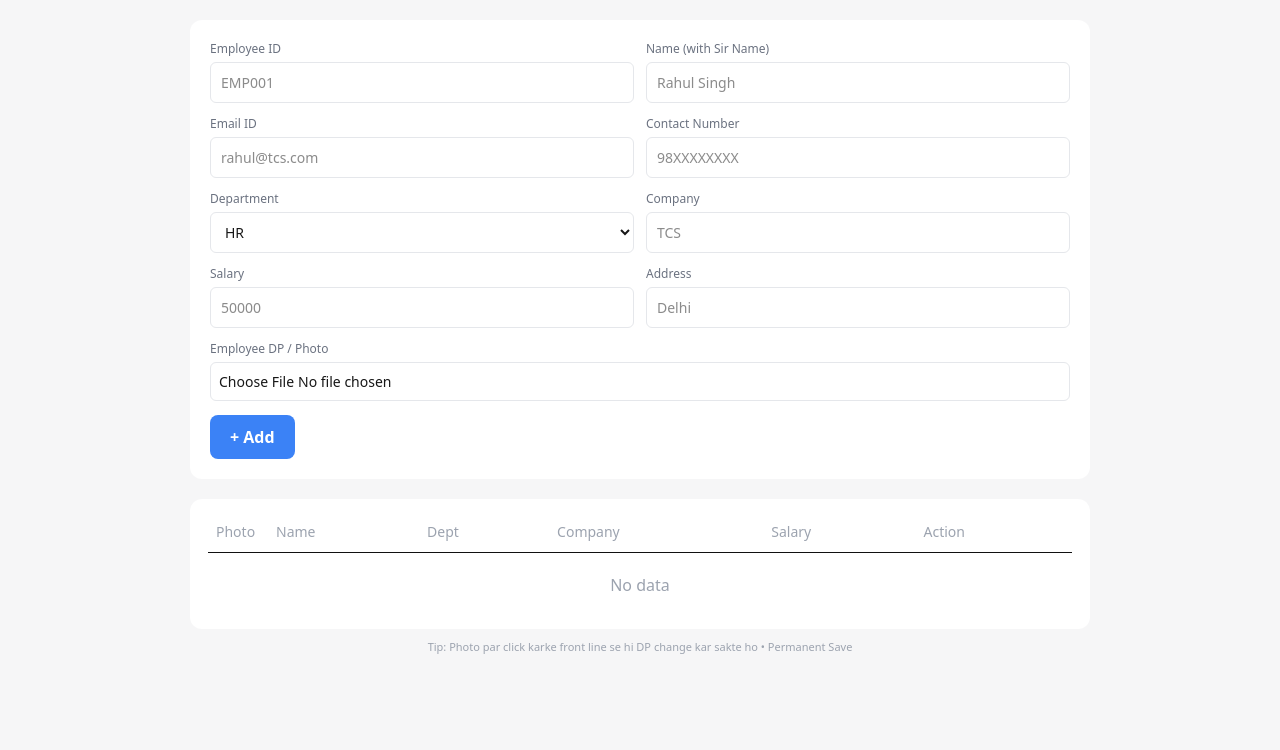
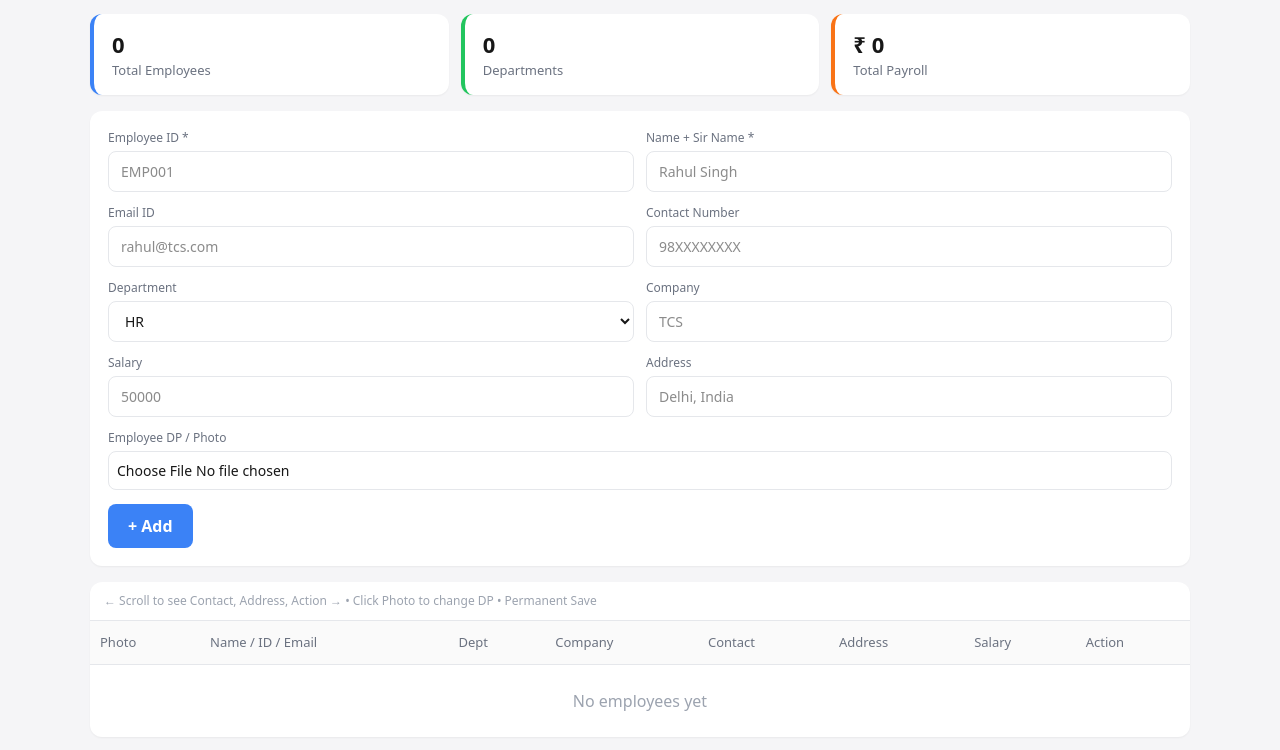
Before and after one commit to aasmasingh604-cloud/ems-pro-dashboard, a Next.js app: page / in a window 1280 px wide. Shown: the top 750 px of the page. Built offline with nearby package versions, Linux system fonts and the light colour scheme.

Commit message:
final auto count design

```diff
--- a/app/page.js
+++ b/app/page.js
@@ -4,16 +4,16 @@ import { useState, useEffect } from "react";
 export default function Page() {
   const [list, setList] = useState([]);
   const [form, setForm] = useState({
-    id:"", name:"", dept:"HR", comp:"", sal:"", email:"", phone:"", empId:"", address:"", photo:""
+    id:"", empId:"", name:"", email:"", phone:"", dept:"HR", comp:"", sal:"", address:"", photo:""
   });
   const [isEdit, setIsEdit] = useState(false);
 
   useEffect(()=>{
-    const saved = localStorage.getItem("ems-line-by-line-dp");
-    if(saved) setList(JSON.parse(saved));
+    const s = localStorage.getItem("ems-final-auto-v4");
+    if(s) setList(JSON.parse(s));
   },[]);
   useEffect(()=>{
-    localStorage.setItem("ems-line-by-line-dp", JSON.stringify(list));
+    localStorage.setItem("ems-final-auto-v4", JSON.stringify(list));
   },[list]);
 
   const handlePhoto = (e)=>{
@@ -25,95 +25,118 @@ export default function Page() {
   };
 
   const handleSubmit = ()=>{
-    if(!form.name) return alert("Name required");
+    if(!form.name || !form.empId) return alert("Emp ID & Name required");
     if(isEdit){
       setList(list.map(x=> x.id===form.id ? form : x));
       setIsEdit(false);
     } else {
       setList([...list, {...form, id:Date.now().toString()}]);
     }
-    setForm({id:"", name:"", dept:"HR", comp:"", sal:"", email:"", phone:"", empId:"", address:"", photo:""});
+    setForm({id:"", empId:"", name:"", email:"", phone:"", dept:"HR", comp:"", sal:"", address:"", photo:""});
   };
 
-  // Front line par hi DP change karne ke liye
-  const updateDPInline = (id, file)=>{
+  // Auto Calculations
+  const totalEmp = list.length;
+  const totalDepts = new Set(list.map(x=>x.dept)).size;
+  const totalPayroll = list.reduce((a,b)=> a + (Number(b.sal)||0), 0);
+
+  const updateDP = (id, file)=>{
     if(!file) return;
     const r = new FileReader();
-    r.onloadend = ()=>{
-      setList(list.map(x=> x.id===id ? {...x, photo:r.result} : x));
-    };
+    r.onloadend = ()=> setList(list.map(x=> x.id===id ? {...x, photo:r.result} : x));
     r.readAsDataURL(file);
   };
 
   return (
-    <div style={{minHeight:"100vh", background:"#f6f6f7", fontFamily:"system-ui", padding:"20px"}}>
-      <div style={{maxWidth:"900px", margin:"auto"}}>
+    <div style={{minHeight:"100vh", background:"#f5f5f7", fontFamily:"system-ui", padding:"14px"}}>
+      <div style={{maxWidth:"1100px", margin:"auto"}}>
 
-        {/* FORM - Line by line with labels */}
-        <div style={{background:"white", borderRadius:"12px", padding:"20px", marginBottom:"20px"}}>
+        {/* TOP 3 CARDS - Auto Count */}
+        <div style={{display:"grid", gridTemplateColumns:"1fr 1fr 1fr", gap:"12px", marginBottom:"16px"}}>
+          <div style={{background:"white", borderRadius:"12px", padding:"14px 18px", borderLeft:"4px solid #3b82f6", boxShadow:"0 1px 2px rgba(0,0,0,0.05)"}}>
+            <div style={{fontSize:"22px", fontWeight:"800"}}>{totalEmp}</div>
+            <div style={{fontSize:"13px", color:"#6b7280"}}>Total Employees</div>
+          </div>
+          <div style={{background:"white", borderRadius:"12px", padding:"14px 18px", borderLeft:"4px solid #22c55e", boxShadow:"0 1px 2px rgba(0,0,0,0.05)"}}>
+            <div style={{fontSize:"22px", fontWeight:"800"}}>{totalDepts}</div>
+            <div style={{fontSize:"13px", color:"#6b7280"}}>Departments</div>
+          </div>
+          <div style={{background:"white", borderRadius:"12px", padding:"14px 18px", borderLeft:"4px solid #f97316", boxShadow:"0 1px 2px rgba(0,0,0,0.05)"}}>
+            <div style={{fontSize:"22px", fontWeight:"800"}}>₹ {totalPayroll}</div>
+            <div style={{fontSize:"13px", color:"#6b7280"}}>Total Payroll</div>
+          </div>
+        </div>
+
+        {/* FORM - All fields line by line */}
+        <div style={{background:"white", borderRadius:"12px", padding:"18px", marginBottom:"16px", boxShadow:"0 1px 2px rgba(0,0,0,0.05)"}}>
           <div style={{display:"grid", gridTemplateColumns:"1fr 1fr", gap:"12px"}}>
-            <div><label style={lb}>Employee ID</label><input style={inp} placeholder="EMP001" value={form.empId} onChange={e=>setForm({...form, empId:e.target.value})}/></div>
-            <div><label style={lb}>Name (with Sir Name)</label><input style={inp} placeholder="Rahul Singh" value={form.name} onChange={e=>setForm({...form, name:e.target.value})}/></div>
+            <div><label style={lb}>Employee ID *</label><input style={inp} placeholder="EMP001" value={form.empId} onChange={e=>setForm({...form, empId:e.target.value})}/></div>
+            <div><label style={lb}>Name + Sir Name *</label><input style={inp} placeholder="Rahul Singh" value={form.name} onChange={e=>setForm({...form, name:e.target.value})}/></div>
             <div><label style={lb}>Email ID</label><input style={inp} placeholder="rahul@tcs.com" value={form.email} onChange={e=>setForm({...form, email:e.target.value})}/></div>
             <div><label style={lb}>Contact Number</label><input style={inp} placeholder="98XXXXXXXX" value={form.phone} onChange={e=>setForm({...form, phone:e.target.value})}/></div>
-            <div><label style={lb}>Department</label><select style={inp} value={form.dept} onChange={e=>setForm({...form, dept:e.target.value})}><option>HR</option><option>IT</option><option>Sales</option><option>Finance</option></select></div>
+            <div><label style={lb}>Department</label><select style={inp} value={form.dept} onChange={e=>setForm({...form, dept:e.target.value})}><option>HR</option><option>IT</option><option>Sales</option><option>Finance</option><option>Marketing</option></select></div>
             <div><label style={lb}>Company</label><input style={inp} placeholder="TCS" value={form.comp} onChange={e=>setForm({...form, comp:e.target.value})}/></div>
-            <div><label style={lb}>Salary</label><input style={inp} placeholder="50000" value={form.sal} onChange={e=>setForm({...form, sal:e.target.value})}/></div>
-            <div><label style={lb}>Address</label><input style={inp} placeholder="Delhi" value={form.address} onChange={e=>setForm({...form, address:e.target.value})}/></div>
+            <div><label style={lb}>Salary</label><input type="number" style={inp} placeholder="50000" value={form.sal} onChange={e=>setForm({...form, sal:e.target.value})}/></div>
+            <div><label style={lb}>Address</label><input style={inp} placeholder="Delhi, India" value={form.address} onChange={e=>setForm({...form, address:e.target.value})}/></div>
             <div style={{gridColumn:"span 2"}}><label style={lb}>Employee DP / Photo</label><input type="file" accept="image/*" onChange={handlePhoto} style={{...inp, padding:"8px"}}/>{form.photo && <img src={form.photo} style={{width:"50px", height:"50px", borderRadius:"50%", marginTop:"8px", objectFit:"cover"}}/>}</div>
           </div>
-          <button onClick={handleSubmit} style={{marginTop:"14px", background:"#3b82f6", color:"white", padding:"10px 20px", border:"none", borderRadius:"8px", fontWeight:"600", cursor:"pointer"}}>{isEdit ? "Update" : "+ Add"}</button>
+          <button onClick={handleSubmit} style={btn}>{isEdit ? "Update Employee" : "+ Add"}</button>
+          {isEdit && <button onClick={()=>{setIsEdit(false); setForm({id:"", empId:"", name:"", email:"", phone:"", dept:"HR", comp:"", sal:"", address:"", photo:""})}} style={{marginLeft:"8px", background:"#f1f5f9", padding:"10px 16px", borderRadius:"8px", border:"none"}}>Cancel</button>}
         </div>
 
-        {/* TABLE - EXACT Screenshot jaisa line by line */}
-        <div style={{background:"white", borderRadius:"12px", padding:"12px 18px"}}>
-          <table style={{width:"100%", borderCollapse:"collapse"}}>
+        {/* TABLE - Screenshot jaisa + all fields front */}
+        <div style={{background:"white", borderRadius:"12px", padding:"0", overflow:"hidden", boxShadow:"0 1px 2px rgba(0,0,0,0.05)"}}>
+          <div style={{padding:"10px 14px", fontSize:"12px", color:"#9ca3af"}}>← Scroll to see Contact, Address, Action → • Click Photo to change DP • Permanent Save</div>
+          <div style={{overflowX:"auto"}}>
+            <table style={{width:"100%", borderCollapse:"collapse", minWidth:"900px"}}>
               <thead>
-              <tr style={{color:"#9ca3af", fontSize:"14px", textAlign:"left"}}>
-                <th style={{padding:"10px 8px", fontWeight:"400", width:"60px"}}>Photo</th>
-                <th style={{padding:"10px 8px", fontWeight:"400"}}>Name</th>
-                <th style={{padding:"10px 8px", fontWeight:"400"}}>Dept</th>
-                <th style={{padding:"10px 8px", fontWeight:"400"}}>Company</th>
-                <th style={{padding:"10px 8px", fontWeight:"400"}}>Salary</th>
-                <th style={{padding:"10px 8px", fontWeight:"400"}}>Action</th>
+                <tr style={{color:"#6b7280", fontSize:"13px", textAlign:"left", background:"#fafafa", borderBottom:"1px solid #e5e7eb", borderTop:"1px solid #e5e7eb"}}>
+                  <th style={th}>Photo</th>
+                  <th style={th}>Name / ID / Email</th>
+                  <th style={th}>Dept</th>
+                  <th style={th}>Company</th>
+                  <th style={th}>Contact</th>
+                  <th style={th}>Address</th>
+                  <th style={th}>Salary</th>
+                  <th style={th}>Action</th>
                 </tr>
-              <tr><td colSpan="6" style={{borderBottom:"1.5px solid #111", padding:0}}></td></tr>
               </thead>
               <tbody>
                 {list.map(emp=>(
-                <>
-                <tr key={emp.id} style={{borderBottom:"1px solid #e5e7eb"}}>
-                  <td style={{padding:"12px 8px"}}>
+                  <tr key={emp.id} style={{borderBottom:"1px solid #f0f0f0"}}>
+                    <td style={{padding:"12px 10px"}}>
                       <label style={{cursor:"pointer"}}>
-                      {emp.photo ? <img src={emp.photo} style={{width:"38px", height:"38px", borderRadius:"50%", objectFit:"cover", border:"1px solid #e5e7eb"}}/> : <div style={{width:"38px", height:"38px", borderRadius:"50%", background:"#f3f4f6", display:"flex", alignItems:"center", justifyContent:"center", fontSize:"11px"}}>UPLOAD</div>}
-                      <input type="file" accept="image/*" style={{display:"none"}} onChange={e=>updateDPInline(emp.id, e.target.files[0])}/>
+                        {emp.photo ? <img src={emp.photo} style={{width:"40px", height:"40px", borderRadius:"50%", objectFit:"cover"}}/> : <div style={{width:"40px", height:"40px", borderRadius:"50%", background:"#f3f4f6", display:"flex", alignItems:"center", justifyContent:"center", fontSize:"10px"}}>DP</div>}
+                        <input type="file" accept="image/*" style={{display:"none"}} onChange={e=>updateDP(emp.id, e.target.files[0])}/>
                       </label>
                     </td>
-                  <td style={{padding:"12px 8px", fontSize:"15px", color:"#111827"}}>
-                    {emp.name}
-                    <div style={{fontSize:"10px", color:"#6b7280"}}>{emp.empId} {emp.email ? `• ${emp.email}` : ""}</div>
+                    <td style={{padding:"12px 10px"}}>
+                      <div style={{fontWeight:"600", fontSize:"14px"}}>{emp.name}</div>
+                      <div style={{fontSize:"11px", color:"#6b7280"}}>{emp.empId} • {emp.email}</div>
                     </td>
-                  <td style={{padding:"12px 8px", color:"#3b82f6", fontSize:"14px"}}>{emp.dept}</td>
-                  <td style={{padding:"12px 8px", fontSize:"14px"}}>{emp.comp}</td>
-                  <td style={{padding:"12px 8px", fontSize:"14px"}}>₹ {emp.sal}</td>
-                  <td style={{padding:"12px 8px"}}>
-                    <span onClick={()=>{setForm(emp); setIsEdit(true); window.scrollTo({top:0})}} style={{color:"#2563eb", cursor:"pointer", fontSize:"13px", marginRight:"10px"}}>Edit</span>
-                    <span onClick={()=>{ if(confirm("Delete?")) setList(list.filter(x=>x.id!==emp.id))}} style={{color:"#d11a2a", cursor:"pointer", fontSize:"14px"}}>Delete</span>
+                    <td style={{padding:"12px 10px", color:"#3b82f6", fontSize:"13px"}}>{emp.dept}</td>
+                    <td style={{padding:"12px 10px", fontSize:"13px"}}>{emp.comp}</td>
+                    <td style={{padding:"12px 10px", fontSize:"13px", fontWeight:"500"}}>{emp.phone || "-"}</td>
+                    <td style={{padding:"12px 10px", fontSize:"12px", maxWidth:"120px"}}>{emp.address || "-"}</td>
+                    <td style={{padding:"12px 10px", fontSize:"13px"}}>₹ {emp.sal}</td>
+                    <td style={{padding:"12px 10px"}}>
+                      <span onClick={()=>{setForm(emp); setIsEdit(true); window.scrollTo({top:0, behavior:"smooth"})}} style={{color:"#2563eb", cursor:"pointer", fontSize:"12px", marginRight:"8px"}}>Edit</span>
+                      <span onClick={()=>{ if(confirm("Delete employee?")) setList(list.filter(x=>x.id!==emp.id))}} style={{color:"#ef4444", cursor:"pointer", fontSize:"12px"}}>Delete</span>
                     </td>
                   </tr>
-                <tr><td colSpan="6" style={{borderBottom:"1px solid #e5e7eb", padding:0}}></td></tr>
-                </>
                 ))}
               </tbody>
             </table>
-          {list.length===0 && <div style={{padding:"20px", textAlign:"center", color:"#9ca3af"}}>No data</div>}
+            {list.length===0 && <div style={{padding:"24px", textAlign:"center", color:"#9ca3af"}}>No employees yet</div>}
+          </div>
         </div>
 
-        <div style={{textAlign:"center", fontSize:"11px", color:"#9ca3af", marginTop:"10px"}}>Tip: Photo par click karke front line se hi DP change kar sakte ho • Permanent Save</div>
       </div>
     </div>
   );
 }
 
 const lb = {display:"block", fontSize:"12px", color:"#6b7280", marginBottom:"4px"};
-const inp = {width:"100%", padding:"9px 10px", border:"1px solid #e5e7eb", borderRadius:"6px", outline:"none", fontSize:"14px", boxSizing:"border-box"};
+const inp = {width:"100%", padding:"9px 12px", border:"1.5px solid #e5e7eb", borderRadius:"8px", outline:"none", fontSize:"14px", boxSizing:"border-box"};
+const th = {padding:"12px 10px", fontWeight:"500", whiteSpace:"nowrap"};
+const btn = {marginTop:"14px", background:"#3b82f6", color:"white", padding:"10px 20px", border:"none", borderRadius:"8px", fontWeight:"600", cursor:"pointer"};
```
Lines whose indentation alone changed are shown as unchanged.
